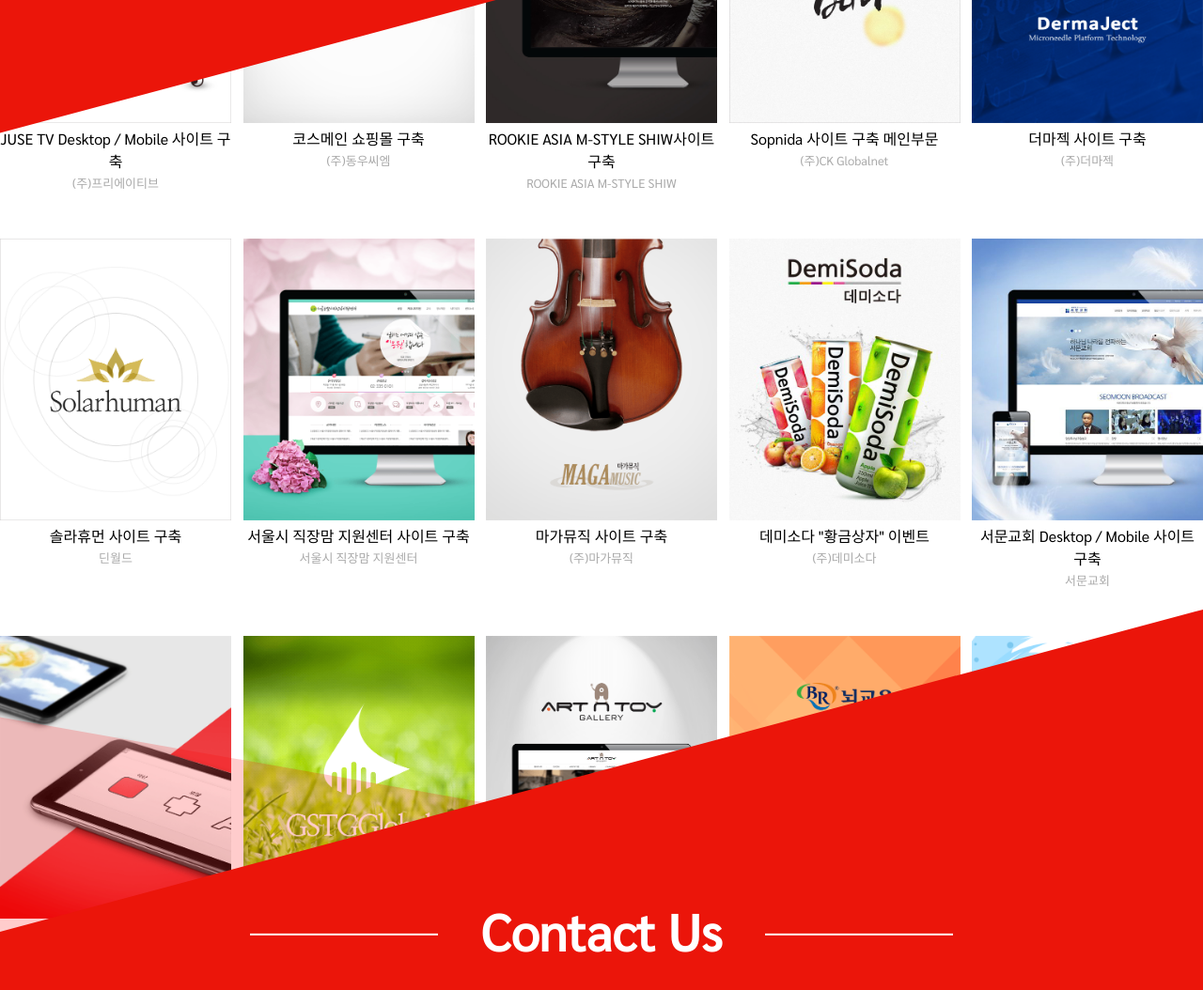
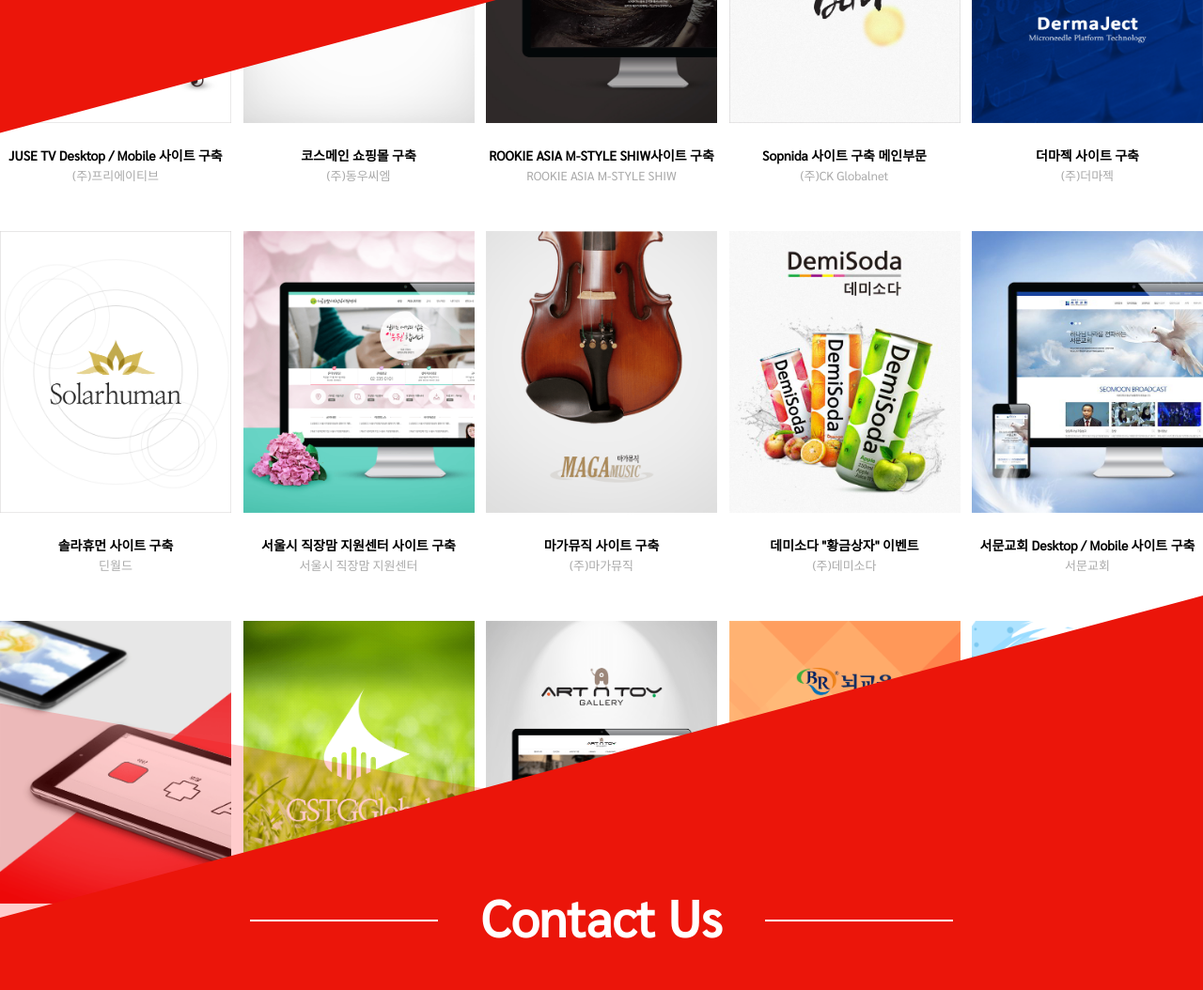
Before and after one commit to sunghoon1209/itsix, a plain HTML site: page index.html in a window 1280 px wide. Shown: the part 1520-2574 px from the top of the page at 94% size. Drawn offline with Linux system fonts and the light colour scheme.

Commit message:
Update style.css

```diff
--- a/css/style.css
+++ b/css/style.css
@@ -486,7 +486,7 @@
 }
 
 /* text */
-.port_covefr ul li p {
+.port_cover ul li p {
     font-size: 14px;
     margin-top: 20px;
     font-weight: bold;
```
